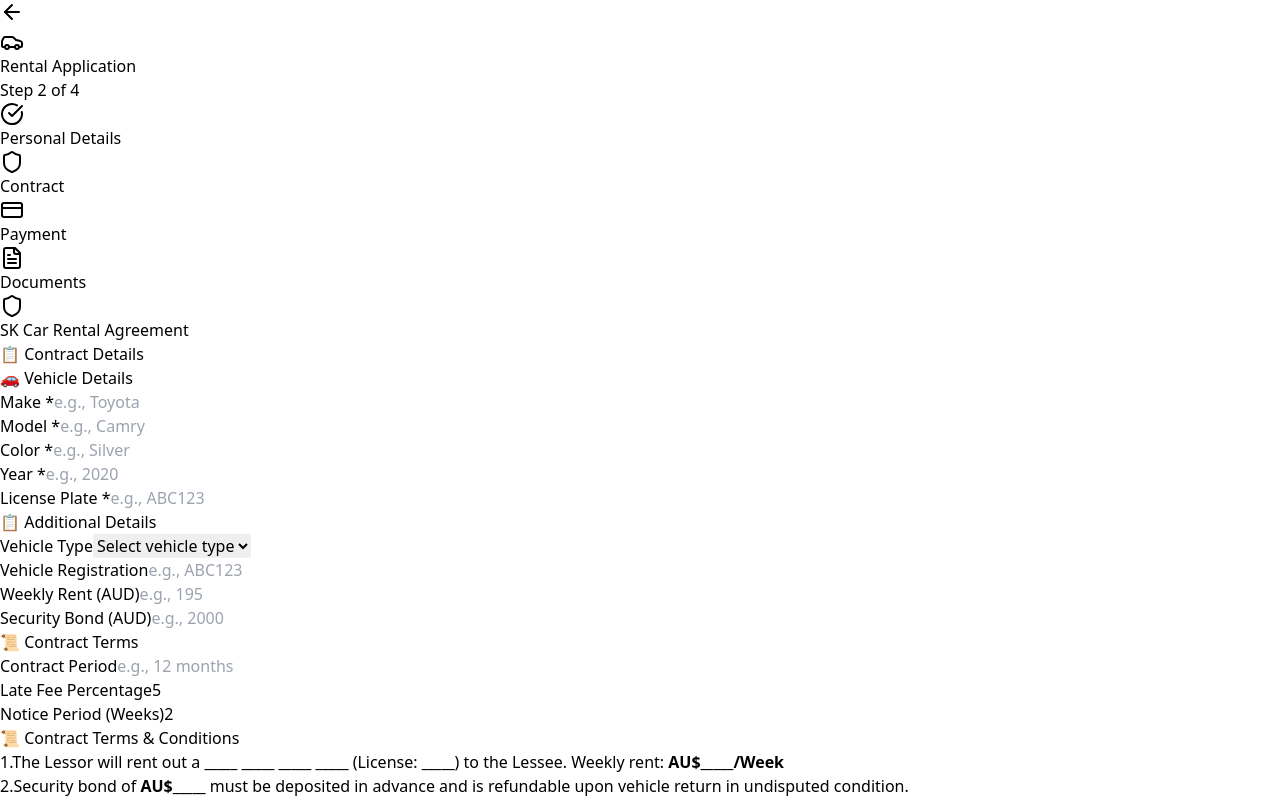
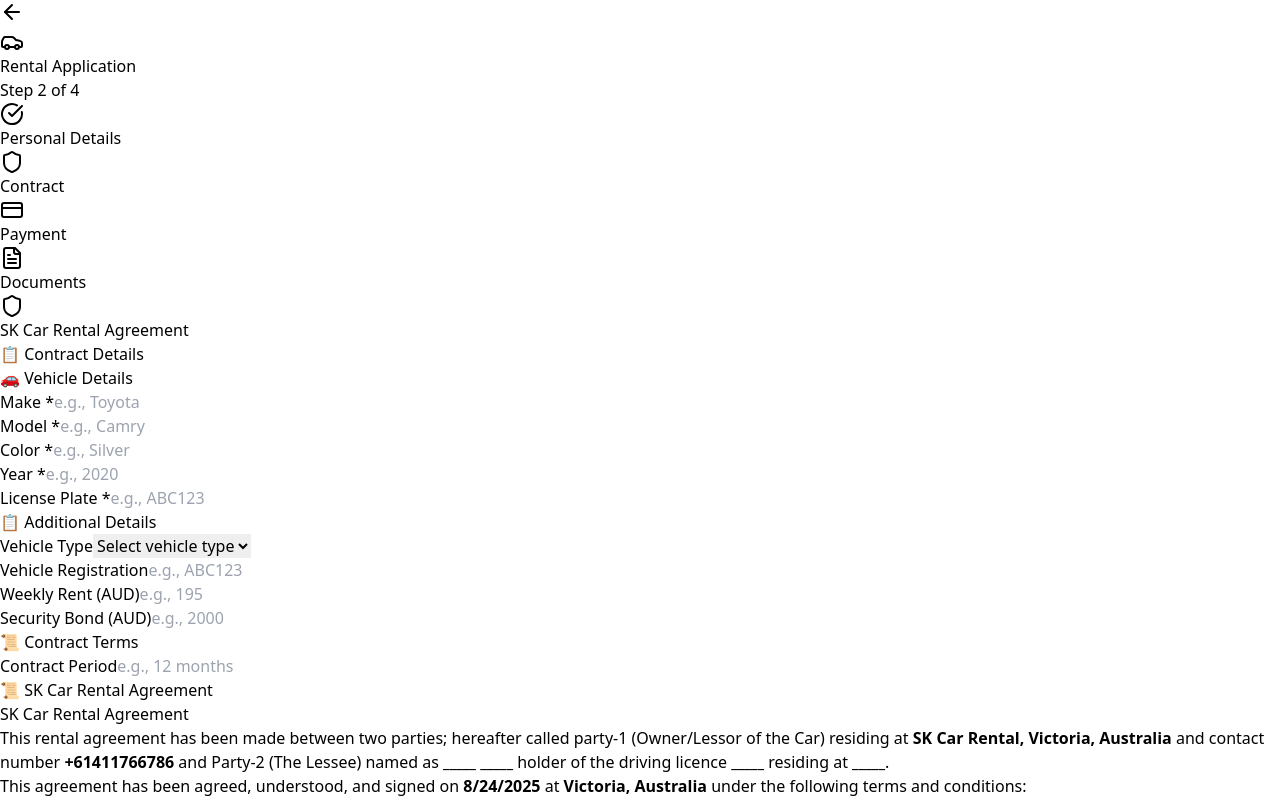
Before and after one commit to Joshua-bayagalla/auth-app, a React (Vite) app: page /qr-rental-application in a window 1280 px wide. Both pictures are taken after a click on the button "Next Step". Shown: the top 800 px of the page. Built offline with nearby package versions, Linux system fonts and the light colour scheme.

Commit message:
feat: complete SK Car Rental Agreement implementation - remove notice period and late fee fields, add comprehensive 19-point rental agreement with all terms and conditions, signature sections

```diff
--- a/src/components/QRRentalApplication.jsx
+++ b/src/components/QRRentalApplication.jsx
@@ -483,30 +483,6 @@
                           placeholder="e.g., 12 months"
                         />
                       </div>
-
-                      <div>
-                        <label className="block text-sm font-medium text-gray-700 mb-2">Late Fee Percentage</label>
-                        <input
-                          type="number"
-                          name="lateFeePercentage"
-                          value={formData.lateFeePercentage || '5'}
-                          onChange={handleInputChange}
-                          className="w-full px-4 py-3 border border-gray-300 rounded-xl focus:outline-none focus:ring-2 focus:ring-indigo-500 focus:border-indigo-500"
-                          placeholder="5"
-                        />
-                      </div>
-
-                      <div>
-                        <label className="block text-sm font-medium text-gray-700 mb-2">Notice Period (Weeks)</label>
-                        <input
-                          type="number"
-                          name="noticePeriodWeeks"
-                          value={formData.noticePeriodWeeks || '2'}
-                          onChange={handleInputChange}
-                          className="w-full px-4 py-3 border border-gray-300 rounded-xl focus:outline-none focus:ring-2 focus:ring-indigo-500 focus:border-indigo-500"
-                          placeholder="2"
-                        />
-                      </div>
                     </div>
                   </div>
 
@@ -514,77 +490,138 @@
 
                   {/* Contract Terms */}
                   <div className="mt-8 space-y-4">
-                    <h5 className="font-medium text-gray-900 border-b pb-2">📜 Contract Terms & Conditions</h5>
+                    <h5 className="font-medium text-gray-900 border-b pb-2">📜 SK Car Rental Agreement</h5>
 
-                    <div className="bg-white rounded-xl p-4 space-y-3 text-sm">
+                    <div className="bg-white rounded-xl p-6 space-y-4 text-sm leading-relaxed">
+                      <div className="text-center font-semibold text-lg text-gray-900 mb-4">
+                        SK Car Rental Agreement
+                      </div>
+
+                      <p className="text-gray-700">
+                        This rental agreement has been made between two parties; hereafter called party-1 (Owner/Lessor of the Car) residing at <strong>SK Car Rental, Victoria, Australia</strong> and contact number <strong>+61411766786</strong> and Party-2 (The Lessee) named as <strong>{formData.firstName || '_____'} {formData.lastName || '_____'}</strong> holder of the driving licence <strong>{formData.licensePlate || '_____'}</strong> residing at <strong>{formData.address || '_____'}</strong>.
+                      </p>
+
+                      <p className="text-gray-700">
+                        This agreement has been agreed, understood, and signed on <strong>{new Date().toLocaleDateString()}</strong> at <strong>Victoria, Australia</strong> under the following terms and conditions:
+                      </p>
+
+                      <div className="space-y-3">
                         <div className="flex items-start space-x-2">
                           <span className="font-medium text-indigo-600">1.</span>
-                        <span>The Lessor will rent out a <strong>{formData.make || '_____'}</strong> <strong>{formData.model || '_____'}</strong> <strong>{formData.color || '_____'}</strong> <strong>{formData.year || '_____'}</strong> (License: <strong>{formData.licensePlate || '_____'}</strong>) to the Lessee. Weekly rent: <strong>AU${formData.weeklyRent || '_____'}/Week</strong></span>
+                          <span>The Lessor (SK Car Rental) will rent out his/her <strong>{formData.vehicleType || 'Sedan'}</strong> (Rego: <strong>{formData.vehicleRego || '_____'}</strong>) to The Lessee (<strong>{formData.firstName || '_____'} {formData.lastName || '_____'}</strong>) in clean and road worthy condition with marked fuel level in accordance with pictures of the car taken at the time of the handover on the weekly rent <strong>AU${formData.weeklyRent || '_____'}/Week</strong>.</span>
                         </div>
 
                         <div className="flex items-start space-x-2">
                           <span className="font-medium text-indigo-600">2.</span>
-                        <span>Security bond of <strong>AU${formData.securityBond || '_____'}</strong> must be deposited in advance and is refundable upon vehicle return in undisputed condition.</span>
+                          <span>The lessee will deposit security bond in advance of <strong>AU${formData.securityBond || '_____'}</strong> (As a security deposit to the lessor). The security bond amount will be refundable at the time of return of the vehicle in the undisputed condition including body, seats and interior in the best condition referring to the initial photos.</span>
                         </div>
 
                         <div className="flex items-start space-x-2">
                           <span className="font-medium text-indigo-600">3.</span>
-                        <span>Insurance excess: <strong>AU${formData.insuranceExcess25 || '1300'}</strong> for drivers 25+ years, <strong>AU${formData.insuranceExcess21 || '1800'}</strong> for drivers 21-24 years.</span>
+                          <span>Insurance Excess (driver on fault) at and above 25 years driver is <strong>AU${formData.insuranceExcess25 || '1300'}</strong>, but in case of 21-24 years it will be <strong>AU${formData.insuranceExcess21 || '1800'}</strong>. According to car insurance policy if driver is on fault, then replacement car or income loss will not be covered in the policy and the driver will be required to pay Excess as per the insurance policy. The security deposit will be forfeited to maintain the running expenses of the vehicle if it takes more than two weeks to be fixed.</span>
                         </div>
 
                         <div className="flex items-start space-x-2">
                           <span className="font-medium text-indigo-600">4.</span>
-                        <span>Glass and glass screen damage are not covered under insurance. Driver is responsible for all glass repairs.</span>
+                          <span>Glass and Glass screen are not protected under insurance policy standards and if any damage happened due to any reason, driver will be responsible to get it fixed. It is highly advisable that do not drive close to concrete vehicles for your and vehicle safety.</span>
                         </div>
 
                         <div className="flex items-start space-x-2">
                           <span className="font-medium text-indigo-600">5.</span>
-                        <span>Vehicle can only be used for rideshare purposes under the lessee's name in Victoria state only.</span>
+                          <span>In case of collision with Cyclist or pedestrian, initially driver must pay the Excess fee to fix the car, does not matter who is on fault. If the insurance recovered all repairing expenses from third party so driver will get his money back.</span>
                         </div>
 
                         <div className="flex items-start space-x-2">
                           <span className="font-medium text-indigo-600">6.</span>
-                        <span>Lessee must give minimum <strong>{formData.noticePeriodWeeks || '2'}</strong> weeks notice before terminating the lease.</span>
+                          <span>Two weeks no information, update and due delays or what soever it may be, the lessor will be entitled report stolen car.</span>
                         </div>
 
                         <div className="flex items-start space-x-2">
                           <span className="font-medium text-indigo-600">7.</span>
-                        <span>Weekly rent must be paid in advance. <strong>{formData.lateFeePercentage || '5'}%</strong> late fee applies for late payments.</span>
+                          <span>During of the use of the car all responsibilities of any accident or damage to the vehicle or any third-party involvement, the lessee will be responsible for all liabilities whatsoever it may be.</span>
                         </div>
 
                         <div className="flex items-start space-x-2">
                           <span className="font-medium text-indigo-600">8.</span>
-                        <span>Vehicle must be maintained in roadworthy condition. Lessee responsible for tyre punctures and regular servicing.</span>
+                          <span>The lessee will use the car for rideshare ONLY under his name and shall not handover the car to anyone else.</span>
                         </div>
 
                         <div className="flex items-start space-x-2">
                           <span className="font-medium text-indigo-600">9.</span>
-                        <span>Contract period: <strong>{formData.contractPeriod || '_____'}</strong> with option to extend by mutual agreement.</span>
+                          <span>The lessee will provide details to add his name in the insurance policy as additional driver.</span>
                         </div>
 
                         <div className="flex items-start space-x-2">
                           <span className="font-medium text-indigo-600">10.</span>
-                        <span>Agreed kilometers per week: <strong>{formData.agreedKmsPerWeek || '1000'}</strong> km. Lessee must notify for service when within 500km of marked odometer reading.</span>
+                          <span>It is the lessor's responsibility to arrange all the documentation and inspection paperwork before the initial pick up of the vehicle, however; during the use of the car, the lessee must ensure the vehicle is taken to service/inspection/repair appointments whenever & wherever it is required. The lessor provides the vehicle in a roadworthy condition, however; if tyres puncture/burst during the possession of the vehicle with the lessee, it will be his/her responsibility to fix the tyre/s to a roadworthy condition.</span>
                         </div>
 
                         <div className="flex items-start space-x-2">
                           <span className="font-medium text-indigo-600">11.</span>
-                        <span>Daily rate: <strong>AU${formData.dailyRate || '28'}</strong>/day. Bond amount: <strong>AU${formData.bondAmount || '1000'}</strong>.</span>
+                          <span>The lessor will provide a genuine key for the vehicle, and it is the responsibility of the lessee to return the same key; however, if the original key is misplaced, it is the lessee's responsibility to provide a genuine and programmed key from the vehicle make dealership.</span>
                         </div>
 
                         <div className="flex items-start space-x-2">
                           <span className="font-medium text-indigo-600">12.</span>
-                        <span>Lessee is responsible for all liabilities during vehicle use, including accidents, damage, and third-party involvement.</span>
+                          <span>This lease term is <strong>{formData.contractPeriod || '_____'}</strong> and it extendable with mutual agreement of both parties.</span>
                         </div>
 
                         <div className="flex items-start space-x-2">
                           <span className="font-medium text-indigo-600">13.</span>
-                        <span>Vehicle keys must be returned. If lost, lessee must provide genuine programmed key from vehicle dealership.</span>
+                          <span>The lessee will notify to the lessor to book the service with 500 km variation on either side of the odometer marked on the screen by the mechanic.</span>
                         </div>
 
                         <div className="flex items-start space-x-2">
                           <span className="font-medium text-indigo-600">14.</span>
-                        <span>This agreement serves as a legal document for conflict resolution between parties.</span>
+                          <span>The lessee will be required to give minimum <strong>{formData.noticePeriodWeeks || '2'}</strong> weeks advance notice prior to the termination of the lease. The notice will be considered only if all dues are cleared on the day of notice.</span>
+                        </div>
+
+                        <div className="flex items-start space-x-2">
+                          <span className="font-medium text-indigo-600">15.</span>
+                          <span>If the vehicle is returned with shorter notice period, or in un sanitized or messy condition then the security deposit will be adjusted according to the notice.</span>
+                        </div>
+
+                        <div className="flex items-start space-x-2">
+                          <span className="font-medium text-indigo-600">16.</span>
+                          <span>The lessee can use the vehicle only for the legal activities in accordance with the law and only under his name as a registered driver for rideshare purpose in Victoria state only. It is lessee responsibility to inform the owner before traveling out of Victoria and the rent will be <strong>AU${formData.dailyRate || '28'}/day</strong>. The vehicle cannot be used for any person whose name is not included in the insurance.</span>
+                        </div>
+
+                        <div className="flex items-start space-x-2">
+                          <span className="font-medium text-indigo-600">17.</span>
+                          <span>In case of any conflict, this agreement will be used as a legal document to deal with as agreed both the parties.</span>
+                        </div>
+
+                        <div className="flex items-start space-x-2">
+                          <span className="font-medium text-indigo-600">18.</span>
+                          <span>Each week rent will be paid in advance. Late rent will be charge with <strong>{formData.lateFeePercentage || '5'}%</strong> late fee.</span>
+                        </div>
+
+                        <div className="flex items-start space-x-2">
+                          <span className="font-medium text-indigo-600">19.</span>
+                          <span>Agreed Kms per week or for each service: <strong>{formData.agreedKmsPerWeek || '1000'} Kms</strong>.</span>
+                        </div>
+                      </div>
+
+                      <div className="mt-8 grid grid-cols-1 md:grid-cols-2 gap-8 pt-4 border-t border-gray-200">
+                        <div>
+                          <p className="font-medium text-gray-900 mb-2">Lessor</p>
+                          <p className="text-gray-700">Name: <strong>SK Car Rental</strong></p>
+                          <p className="text-gray-700">Signature: _________________</p>
+                          <p className="text-gray-700">Dated: <strong>{new Date().toLocaleDateString()}</strong></p>
+                        </div>
+
+                        <div>
+                          <p className="font-medium text-gray-900 mb-2">Lessee</p>
+                          <p className="text-gray-700">Name: <strong>{formData.firstName || '_____'} {formData.lastName || '_____'}</strong></p>
+                          <p className="text-gray-700">Signature: _________________</p>
+                          <p className="text-gray-700">Dated: <strong>{new Date().toLocaleDateString()}</strong></p>
+                        </div>
+                      </div>
+
+                      <div className="mt-4 pt-4 border-t border-gray-200">
+                        <p className="font-medium text-gray-900 mb-2">Witness</p>
+                        <p className="text-gray-700">Name: _________________</p>
+                        <p className="text-gray-700">Signature: _________________</p>
                       </div>
                     </div>
                   </div>
```
Lines whose indentation alone changed are shown as unchanged.
